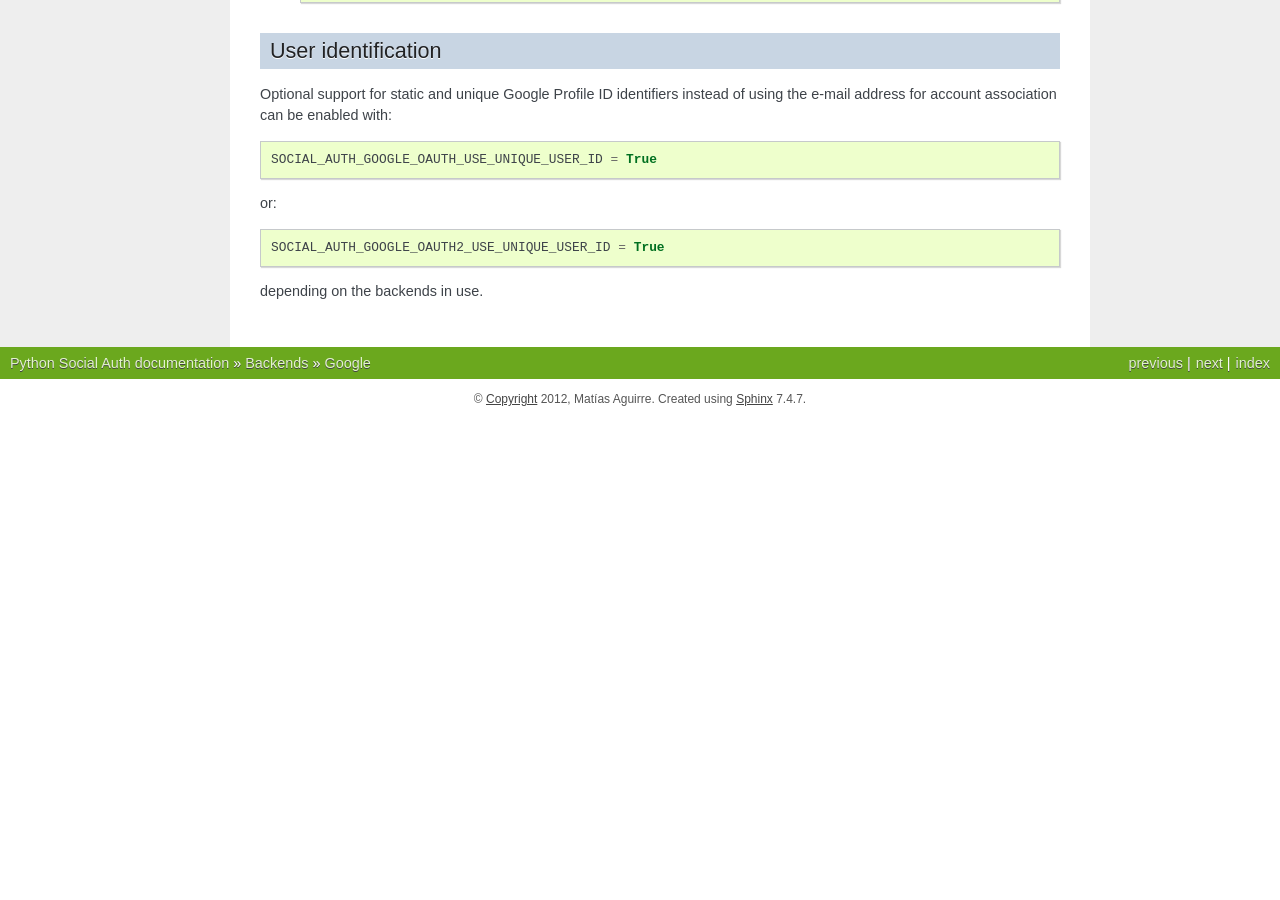
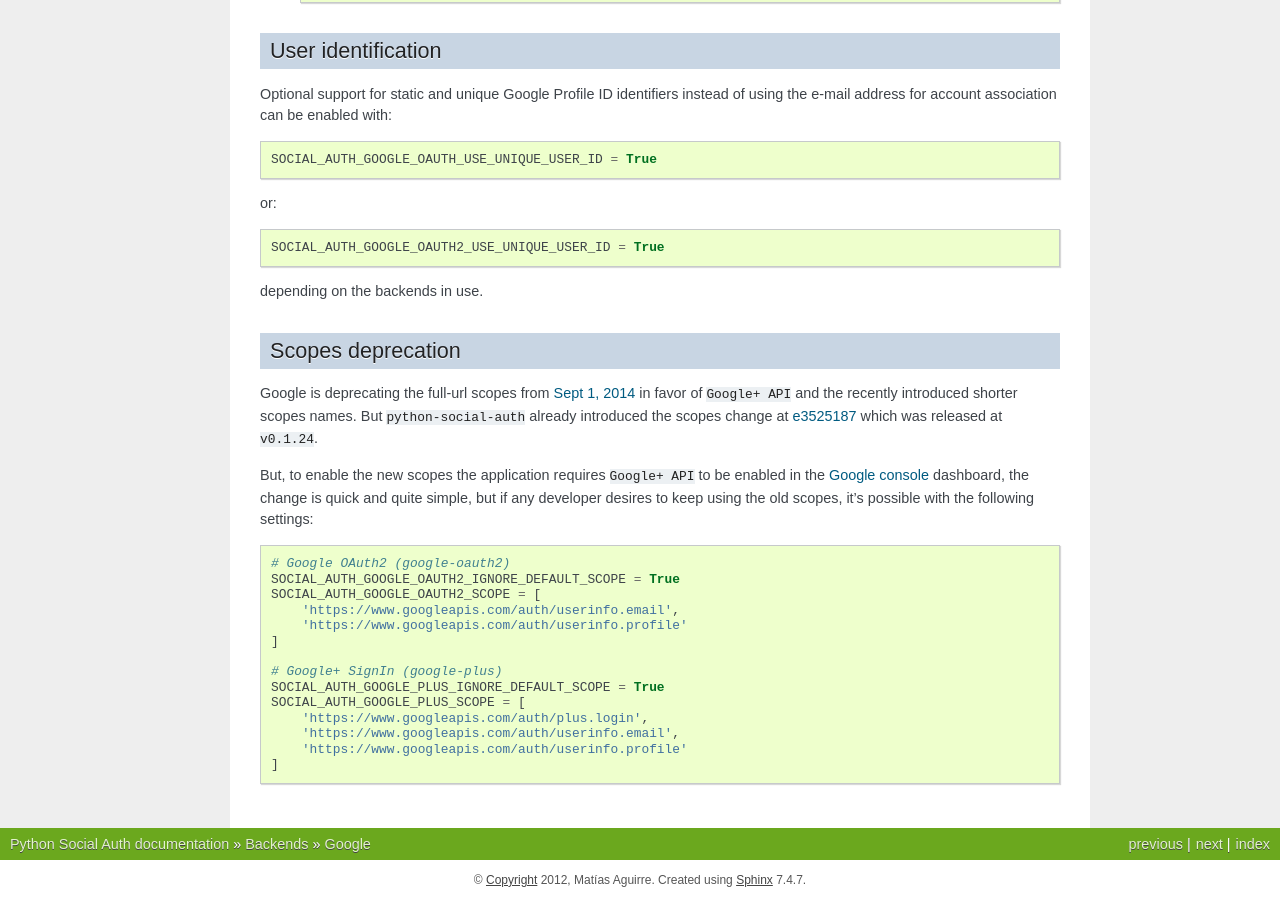
Before and after one commit to omab/python-social-auth, a Sphinx documentation site: the page built from docs/backends/google.rst, in a window 1280 px wide and 900 px high, scrolled down 2822 px. Built offline with Sphinx 7.4.7, drawn with Linux system fonts in a browser that asks for light colours; before the commit the page ends 3241 px from its top, so only the background shows below that.

Commit message:
Document google scopes deprecation. Refs #285

```diff
--- a/docs/backends/google.rst
+++ b/docs/backends/google.rst
@@ -167,6 +167,35 @@ or::
 
 depending on the backends in use.
 
+
+Scopes deprecation
+------------------
+
+Google is deprecating the full-url scopes from `Sept 1, 2014`_ in favor of
+``Google+ API`` and the recently introduced shorter scopes names. But
+``python-social-auth`` already introduced the scopes change at e3525187_ which
+was released at ``v0.1.24``.
+
+But, to enable the new scopes the application requires ``Google+ API`` to be
+enabled in the `Google console`_ dashboard, the change is quick and quite
+simple, but if any developer desires to keep using the old scopes, it's
+possible with the following settings::
+
+    # Google OAuth2 (google-oauth2)
+    SOCIAL_AUTH_GOOGLE_OAUTH2_IGNORE_DEFAULT_SCOPE = True
+    SOCIAL_AUTH_GOOGLE_OAUTH2_SCOPE = [
+        'https://www.googleapis.com/auth/userinfo.email',
+        'https://www.googleapis.com/auth/userinfo.profile'
+    ]
+
+    # Google+ SignIn (google-plus)
+    SOCIAL_AUTH_GOOGLE_PLUS_IGNORE_DEFAULT_SCOPE = True
+    SOCIAL_AUTH_GOOGLE_PLUS_SCOPE = [
+        'https://www.googleapis.com/auth/plus.login',
+        'https://www.googleapis.com/auth/userinfo.email',
+        'https://www.googleapis.com/auth/userinfo.profile'
+    ]
+
 .. _Google support: http://www.google.com/support/a/bin/answer.py?hl=en&answer=162105
 .. _Orkut API:  http://code.google.com/apis/orkut/docs/rest/developers_guide_protocol.html#Authenticating
 .. _Google OpenID: http://code.google.com/apis/accounts/docs/OpenID.html
@@ -180,3 +209,5 @@ depending on the backends in use.
 .. _whitelists: ../configuration/settings.html#whitelists
 .. _Google+ Sign In: https://developers.google.com/+/web/signin/
 .. _Google console: https://code.google.com/apis/console
+.. _Sept 1, 2014: https://developers.google.com/+/api/auth-migration#timetable
+.. _e3525187: https://github.com/omab/python-social-auth/commit/e35251878a88954cecf8e575eca27c63164b9f67
```
